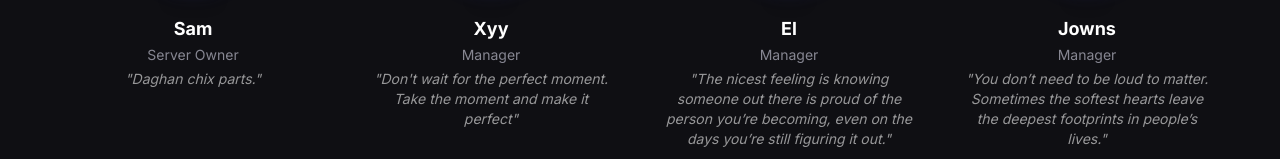
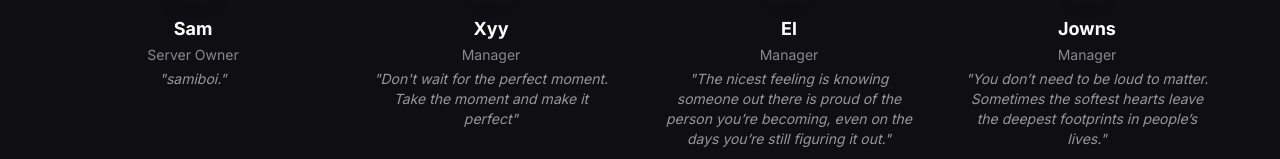
Before and after one commit to AtsushiNakajima14/bisayangdako, a React (Vite) app in the folder artifacts/discord-landing/: page / in a window 1280 px wide. Shown: the part 3155-3314 px from the top of the page. Built offline with nearby package versions, Linux system fonts and the light colour scheme; no server answers.

Commit message:
update quote for admin Sam

```diff
--- a/artifacts/discord-landing/src/pages/Home.tsx
+++ b/artifacts/discord-landing/src/pages/Home.tsx
@@ -37,7 +37,7 @@ function StatValue({ value, loading }: { value: string; loading: boolean }) {
 }
 
 const ADMINS = [
-  { userId: "1038455296965742663", name: "Sam",    role: "Server Owner", badge: "Owner", quote: "Daghan chix parts." },
+  { userId: "1038455296965742663", name: "Sam",    role: "Server Owner", badge: "Owner", quote: "samiboi." },
   { userId: "1108723204568121435", name: "Xyy",    role: "Manager",      badge: "Mod",   quote: "Don't wait for the perfect moment. Take the moment and make it perfect" },
   { userId: "1262537942438772739", name: "El",     role: "Manager",      badge: "Mod",   quote: "The nicest feeling is knowing someone out there is proud of the person you’re becoming, even on the days you’re still figuring it out." },
   { userId: "585071845729107984",  name: "Jowns",  role: "Manager",      badge: "Mod",   quote: "You don’t need to be loud to matter. Sometimes the softest hearts leave the deepest footprints in people’s lives." },
```
